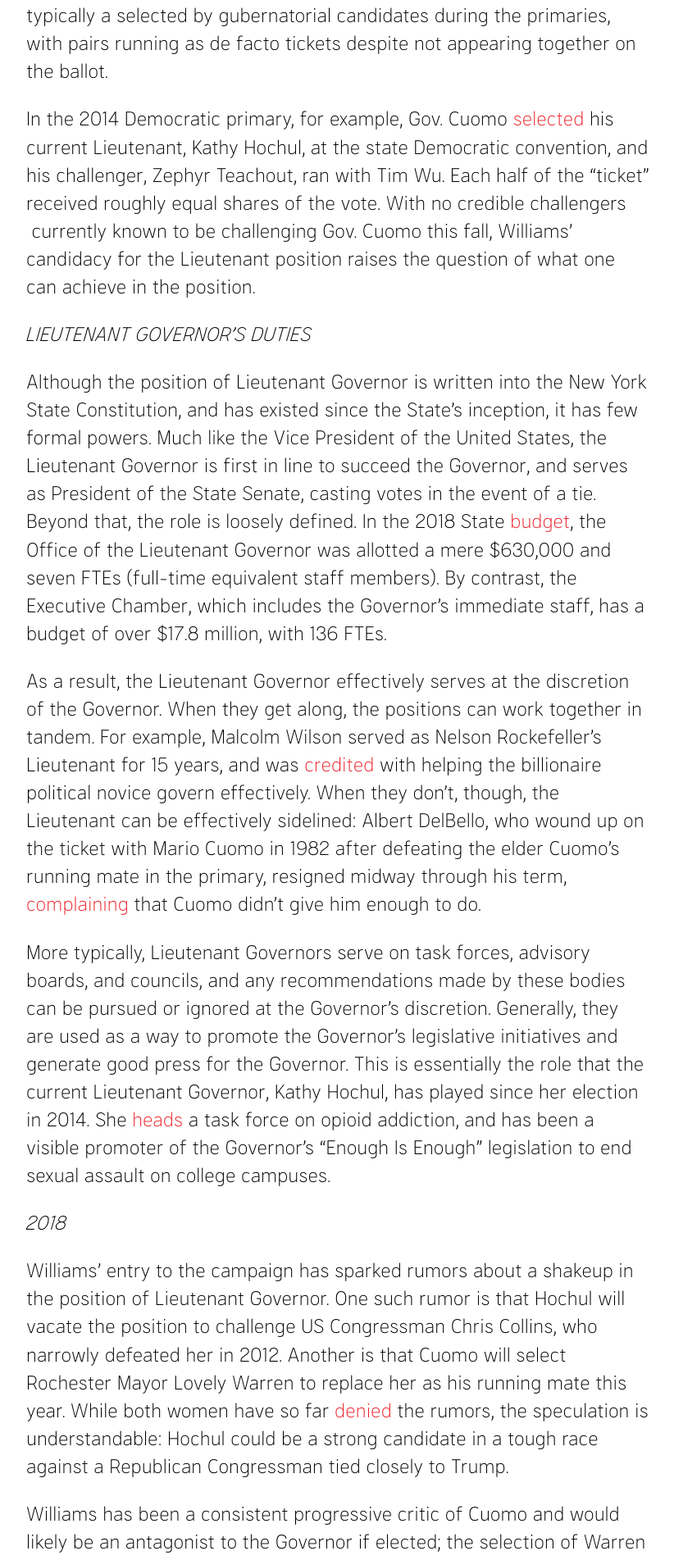
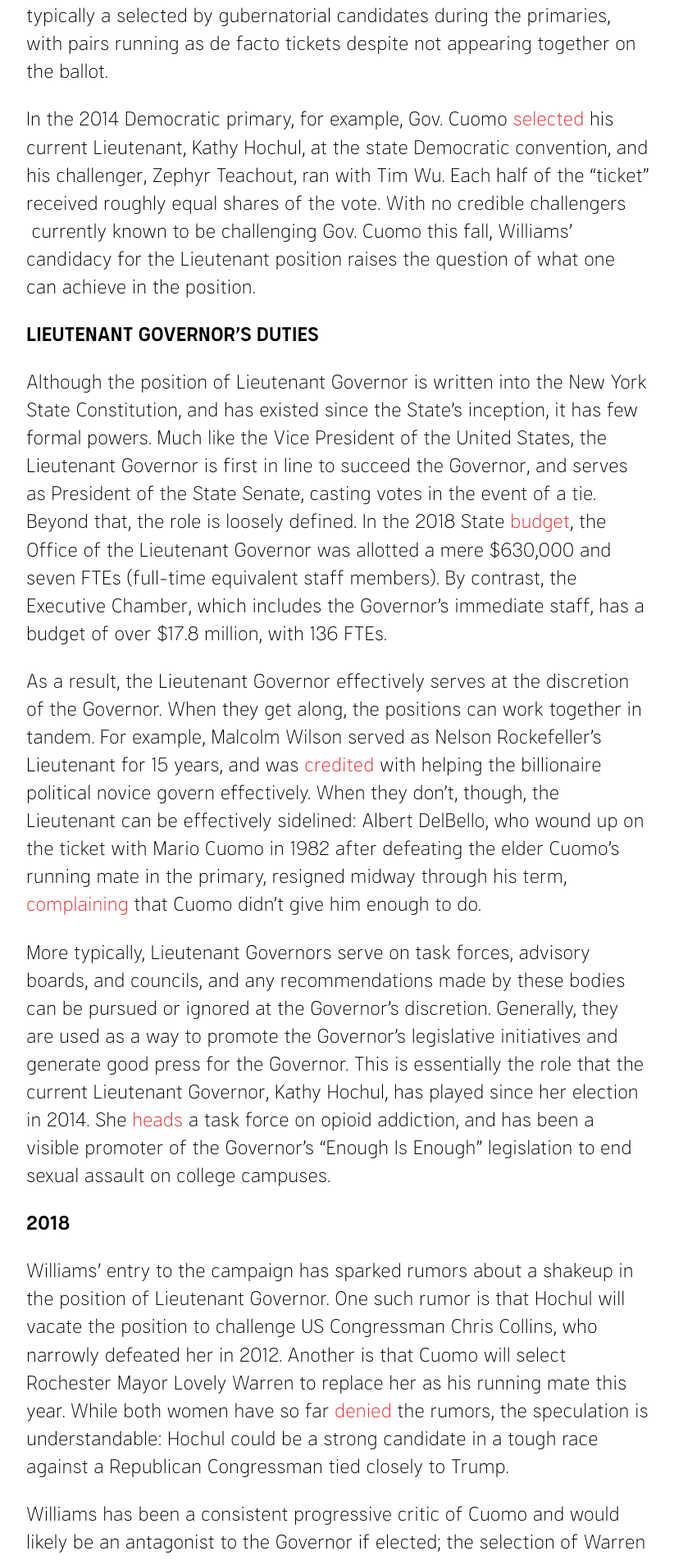
Before and after one commit to nycdsa/the-thorn, a Jekyll site: the page built from src/_posts/2018-01-22-tenants-evacuated-from-85-bowery-lieutenant-governor-primer.md, in a window 1280 px wide. Shown: the part 3330-5233 px from the top of the page at 82% size, without its empty margins (228-1050 px from the left). Built offline with Jekyll 4.4.1, drawn with Linux system fonts in a browser that asks for light colours.

```diff
--- a/src/_posts/2018-01-22-tenants-evacuated-from-85-bowery-lieutenant-governor-primer.md
+++ b/src/_posts/2018-01-22-tenants-evacuated-from-85-bowery-lieutenant-governor-primer.md
@@ -26,7 +26,7 @@ While the Lieutenant Governor is elected as part of a ticket with a Governor in
 
 In the 2014 Democratic primary, for example, Gov. Cuomo[  selected](http://wivb.com/2014/05/22/hochul-addresses-democrats-at-convention/) his current Lieutenant, Kathy Hochul, at the state Democratic convention, and his challenger, Zephyr Teachout, ran with Tim Wu. Each half of the "ticket" received roughly equal shares of the vote. With no credible challengers  currently known to be challenging Gov. Cuomo this fall, Williams' candidacy for the Lieutenant position raises the question of what one can achieve in the position.
 
-*LIEUTENANT GOVERNOR'S DUTIES*
+**LIEUTENANT GOVERNOR'S DUTIES**
 
 Although the position of Lieutenant Governor is written into the New York State Constitution, and has existed since the State's inception, it has few formal powers. Much like the Vice President of the United States, the Lieutenant Governor is first in line to succeed the Governor, and serves as President of the State Senate, casting votes in the event of a tie. Beyond that, the role is loosely defined. In the 2018 State [budget](https://www.budget.ny.gov/pubs/archive/fy18archive/exec/agencyPresentations/appropData/LieutenantGovernorOfficeofthe.html), the Office of the Lieutenant Governor was allotted a mere $630,000 and seven FTEs (full-time equivalent staff members). By contrast, the Executive Chamber, which includes the Governor's immediate staff, has a budget of over $17.8 million, with 136 FTEs.
 
@@ -34,7 +34,7 @@ As a result, the Lieutenant Governor effectively serves at the discretion of the
 
 More typically, Lieutenant Governors serve on task forces, advisory boards, and councils, and any recommendations made by these bodies can be pursued or ignored at the Governor's discretion. Generally, they are used as a way to promote the Governor's legislative initiatives and generate good press for the Governor. This is essentially the role that the current Lieutenant Governor, Kathy Hochul, has played since her election in 2014. She[  heads](https://www.governor.ny.gov/aboutlieutenantgovernor) a task force on opioid addiction, and has been a visible promoter of the Governor's "Enough Is Enough" legislation to end sexual assault on college campuses.
 
-*2018*
+**2018**
 
 Williams' entry to the campaign has sparked rumors about a shakeup in the position of Lieutenant Governor. One such rumor is that Hochul will vacate the position to challenge US Congressman Chris Collins, who narrowly defeated her in 2012. Another is that Cuomo will select Rochester Mayor Lovely Warren to replace her as his running mate this year. While both women have so far[  denied](https://www.democratandchronicle.com/story/news/politics/albany/2018/01/16/lovely-warren-lieutenant-governor-speculation-starts/1038037001/) the rumors, the speculation is understandable: Hochul could be a strong candidate in a tough race against a Republican Congressman tied closely to Trump.
 
```
